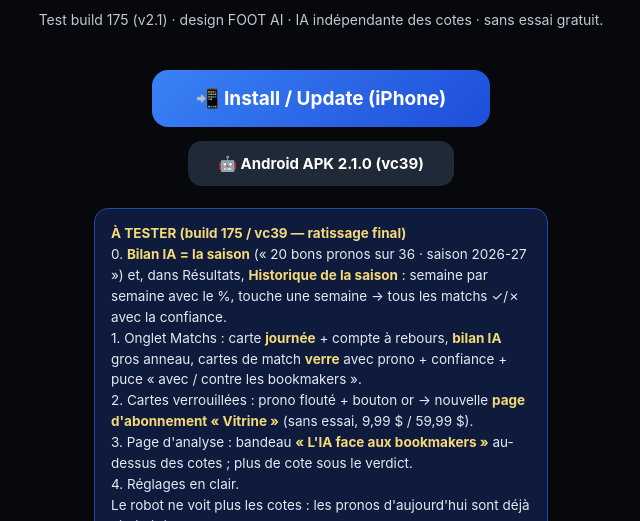
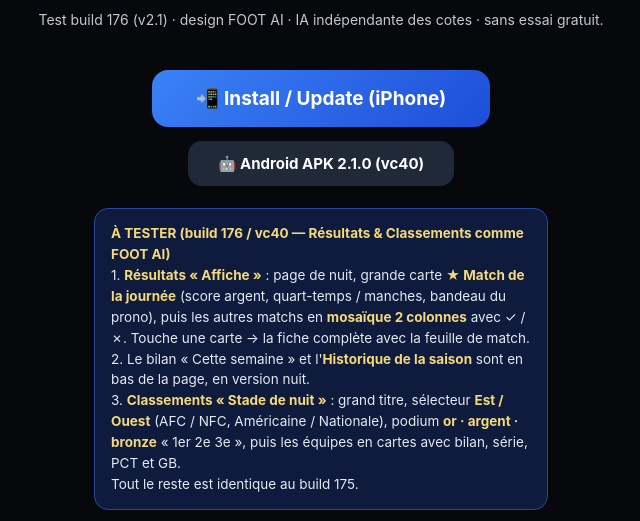
Before and after one commit to wayheme69/usasportai-install, a plain HTML site: page index.html in a window 1280 px wide. Shown: the part 250-771 px from the top of the page, without its empty margins (319-959 px from the left). Drawn offline with Linux system fonts and the light colour scheme.

Commit message:
index build 176

```diff
--- a/index.html
+++ b/index.html
@@ -4,15 +4,13 @@
 </head><body>
 <img class="logo" src="icon.png">
 <h1>USA Sports AI</h1>
-<p class="tag">Test build 175 (v2.1) · design FOOT AI · IA indépendante des cotes · sans essai gratuit.</p>
-<a class="btn" href="itms-services://?action=download-manifest&url=https://wayheme69.github.io/usasportai-install/manifest-b175.plist">📲 Install / Update (iPhone)</a><br>
-<a class="btn2" href="https://github.com/wayheme69/usasportai-apk/releases/latest/download/usasportai-latest.apk">🤖 Android APK 2.1.0 (vc39)</a>
-<div class="new"><b>À TESTER (build 175 / vc39 — ratissage final)</b><br>0. <b>Bilan IA = la saison</b> (« 20 bons pronos sur 36 · saison 2026-27 ») et, dans Résultats, <b>Historique de la saison</b> : semaine par semaine avec le %, touche une semaine → tous les matchs ✓/✗ avec la confiance.<br>
-1. Onglet Matchs : carte <b>journée</b> + compte à rebours, <b>bilan IA</b> gros anneau, cartes de match <b>verre</b> avec prono + confiance + puce « avec / contre les bookmakers ».<br>
-2. Cartes verrouillées : prono flouté + bouton or → nouvelle <b>page d'abonnement « Vitrine »</b> (sans essai, 9,99 $ / 59,99 $).<br>
-3. Page d'analyse : bandeau <b>« L'IA face aux bookmakers »</b> au-dessus des cotes ; plus de cote sous le verdict.<br>
-4. Réglages en clair.<br>
-Le robot ne voit plus les cotes : les pronos d'aujourd'hui sont déjà régénérés.</div>
-<p class="v">build 171 · design FOOT AI, IA sans les cotes, paywall sans essai.<br>build 170 · animation fluide · classements &amp; analyse « stade de nuit » · agencement petit écran.<br>build 167 · Réglages comme FOOT AI, fenêtre « AI PICK INCOMING », fenêtre légale en carte blanche.<br>build 164 · Résultats et Classement comme FOOT AI.<br>build 162 · page d'analyse « la balance ».<br>build 155 · design FOOT AI : radar, bandeaux, cartes stats / forme / H2H / lanceurs / cotes, verdict IA.</p>
+<p class="tag">Test build 176 (v2.1) · design FOOT AI · IA indépendante des cotes · sans essai gratuit.</p>
+<a class="btn" href="itms-services://?action=download-manifest&url=https://wayheme69.github.io/usasportai-install/manifest-b176.plist">📲 Install / Update (iPhone)</a><br>
+<a class="btn2" href="https://github.com/wayheme69/usasportai-apk/releases/latest/download/usasportai-latest.apk">🤖 Android APK 2.1.0 (vc40)</a>
+<div class="new"><b>À TESTER (build 176 / vc40 — Résultats &amp; Classements comme FOOT AI)</b><br>1. <b>Résultats « Affiche »</b> : page de nuit, grande carte <b>★ Match de la journée</b> (score argent, quart-temps / manches, bandeau du prono), puis les autres matchs en <b>mosaïque 2 colonnes</b> avec ✓ / ✗. Touche une carte → la fiche complète avec la feuille de match.<br>
+2. Le bilan « Cette semaine » et l'<b>Historique de la saison</b> sont en bas de la page, en version nuit.<br>
+3. <b>Classements « Stade de nuit »</b> : grand titre, sélecteur <b>Est / Ouest</b> (AFC / NFC, Américaine / Nationale), podium <b>or · argent · bronze</b> « 1er 2e 3e », puis les équipes en cartes avec bilan, série, PCT et GB.<br>
+Tout le reste est identique au build 175.</div>
+<p class="v">build 175 · ratissage final (arabe, direct traduit, coupure de saison).<br>build 171 · design FOOT AI, IA sans les cotes, paywall sans essai.<br>build 170 · animation fluide · classements &amp; analyse « stade de nuit » · agencement petit écran.<br>build 167 · Réglages comme FOOT AI, fenêtre « AI PICK INCOMING », fenêtre légale en carte blanche.<br>build 164 · Résultats et Classement comme FOOT AI.<br>build 162 · page d'analyse « la balance ».<br>build 155 · design FOOT AI : radar, bandeaux, cartes stats / forme / H2H / lanceurs / cotes, verdict IA.</p>
 <p class="sub">In <b>Safari</b>: pull down to refresh this page first, then tap Install.<br>If asked: Settings → General → VPN &amp; Device Management → trust the developer.<br>🔒 Locked to your device only.</p>
 </body></html>
```
